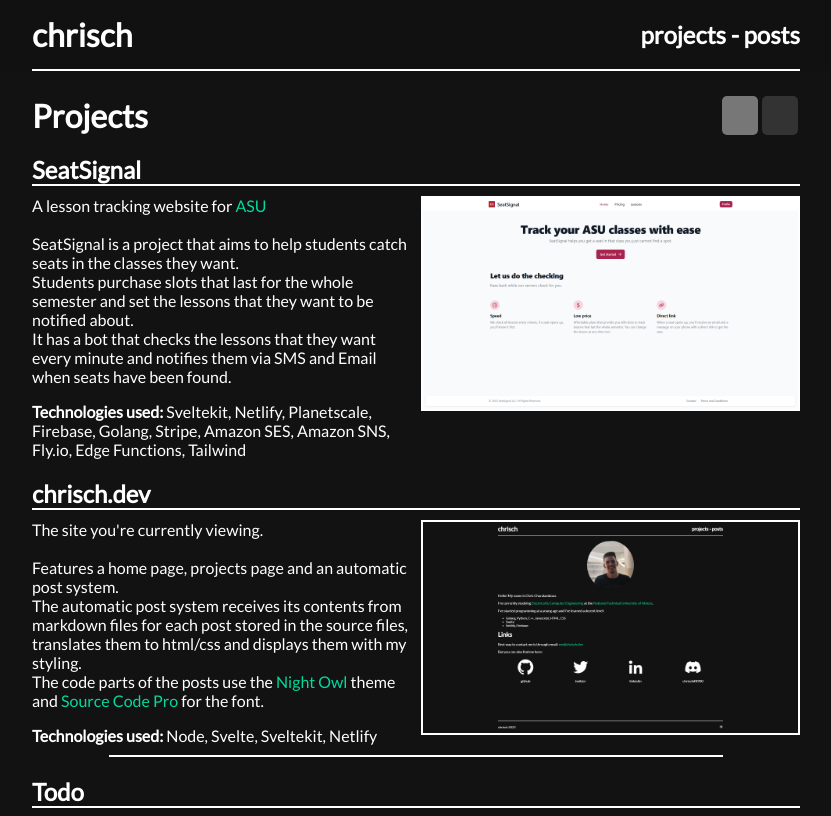
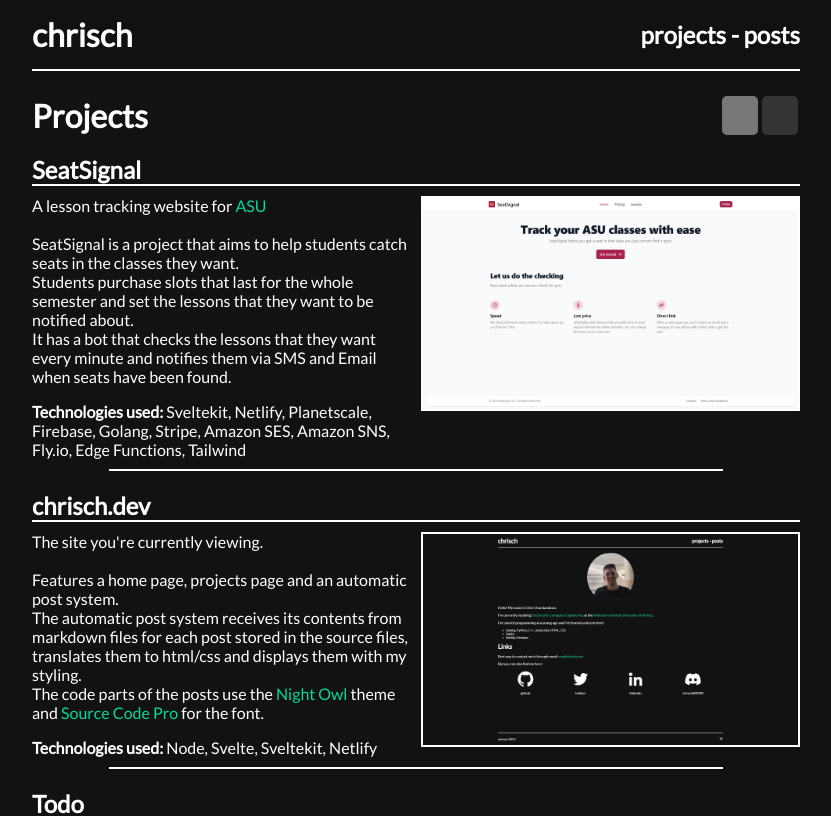
Before and after one commit to ttofis/old.chrisch.dev, a SvelteKit app: page /projects in a window 1280 px wide. Shown: the top 816 px of the page, without its empty margins (224-1055 px from the left). Built offline with nearby package versions, Linux system fonts and the light colour scheme; some icons are missing.

Commit message:
Added the missing divline

```diff
--- a/src/routes/(design)/projects/+page.svelte
+++ b/src/routes/(design)/projects/+page.svelte
@@ -48,6 +48,7 @@
             </div>
         </div>
     </div>
+    <div class="divline" />
     <div class="item">
         <div class="head">
             <h2>chrisch.dev</h2>
```
